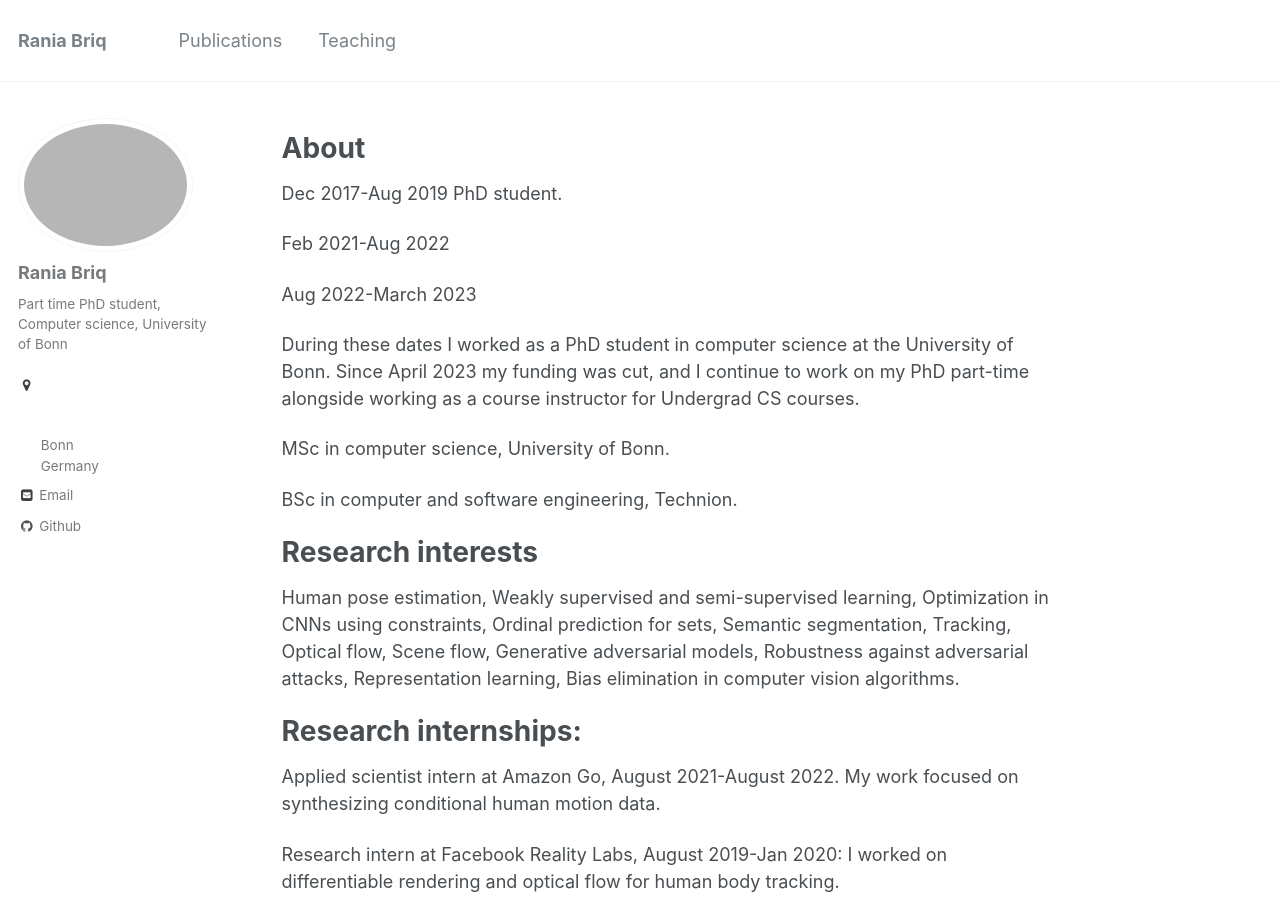
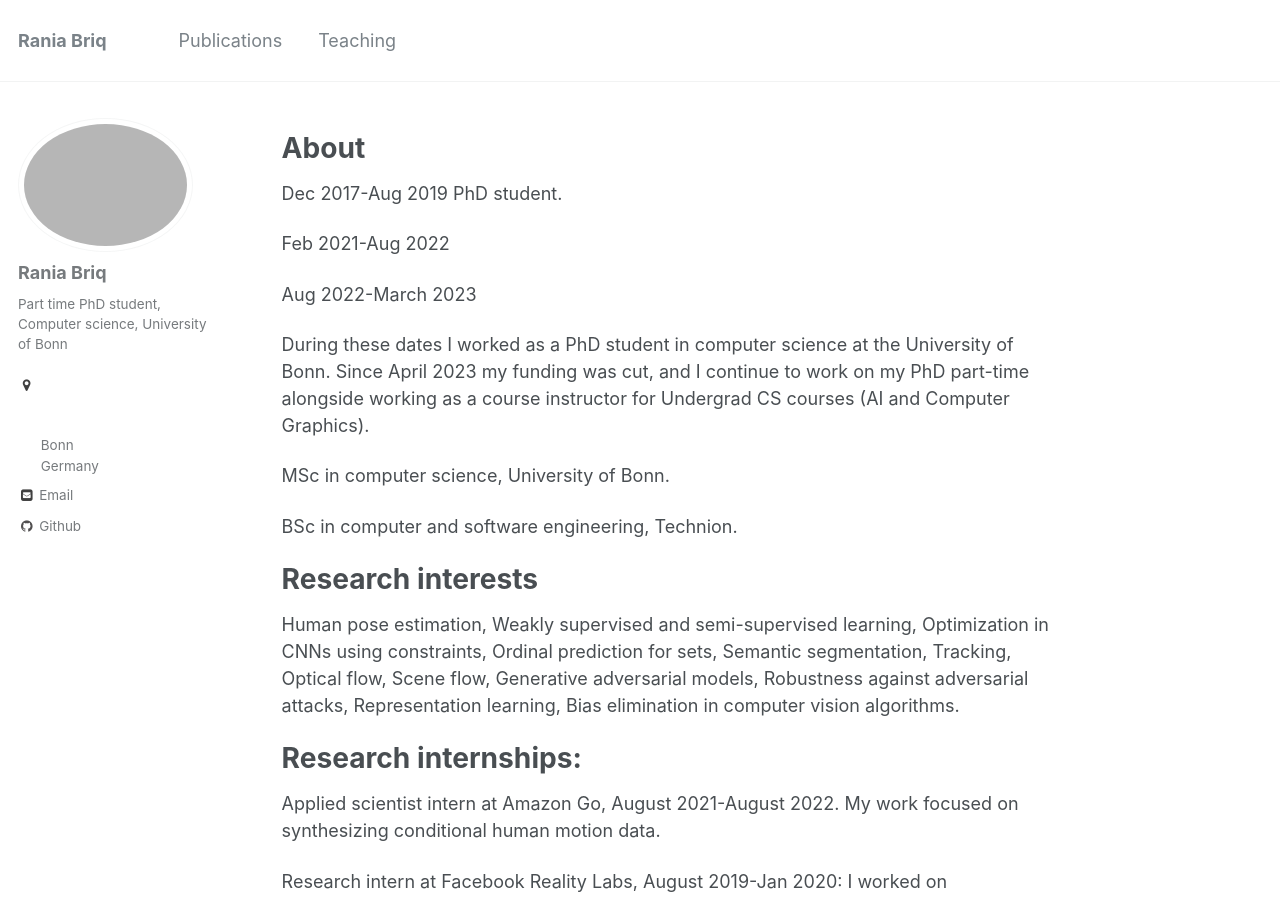
Before and after one commit to briqr/briqr.github.io, a Jekyll site: the page built from _pages/about.md, in a window 1280 px wide and 900 px high. Built offline with Jekyll 4.4.1, drawn with Linux system fonts in a browser that asks for light colours.

Commit message:
Update about.md

```diff
--- a/_pages/about.md
+++ b/_pages/about.md
@@ -21,7 +21,7 @@ Feb 2021-Aug 2022
 
 Aug 2022-March 2023
 
-During these dates I worked as a PhD student in computer science at the University of Bonn. Since April 2023 my funding was cut, and I continue to work on my PhD part-time alongside working as a course instructor for Undergrad CS courses.
+During these dates I worked as a PhD student in computer science at the University of Bonn. Since April 2023 my funding was cut, and I continue to work on my PhD part-time alongside working as a course instructor for Undergrad CS courses (AI and Computer Graphics).
 
 MSc in computer science, University of Bonn.
 
```
